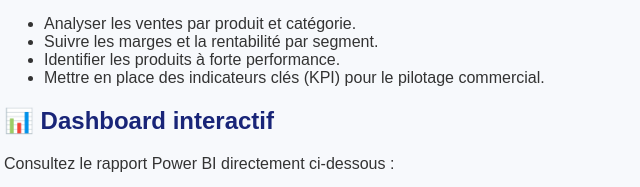
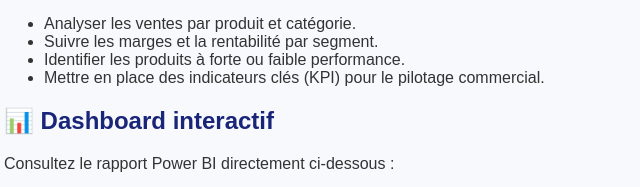
Before and after one commit to JeanPaul-P/Portfolio-data-analyst, a plain HTML site: page projet-rentabilite-produit/index.html in a window 1280 px wide. Shown: the part 284-471 px from the top of the page, 28-668 px from the left. Drawn offline with Linux system fonts and the light colour scheme; grey boxes are pictures that could not be loaded.

Commit message:
Update index.html

```diff
--- a/projet-rentabilite-produit/index.html
+++ b/projet-rentabilite-produit/index.html
@@ -80,7 +80,7 @@
       <ul>
         <li>Analyser les ventes par produit et catégorie.</li>
         <li>Suivre les marges et la rentabilité par segment.</li>
-        <li>Identifier les produits à forte performance.</li>
+        <li>Identifier les produits à forte ou faible performance.</li>
         <li>Mettre en place des indicateurs clés (KPI) pour le pilotage commercial.</li>
       </ul>
     </section>
```
